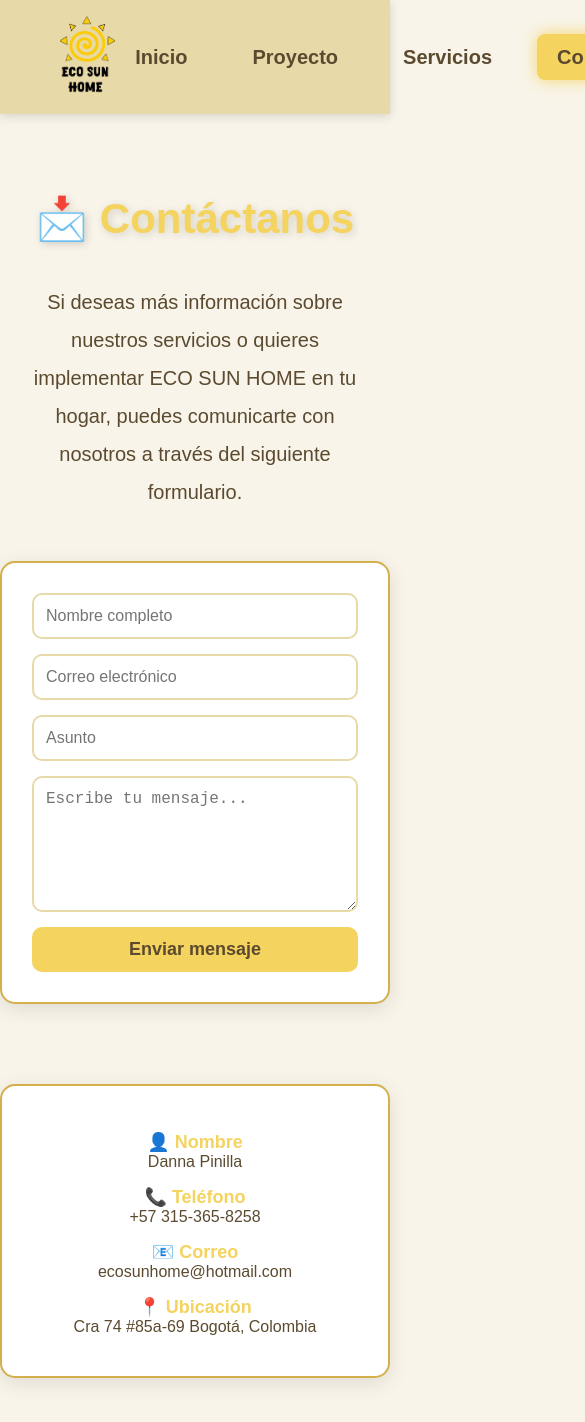
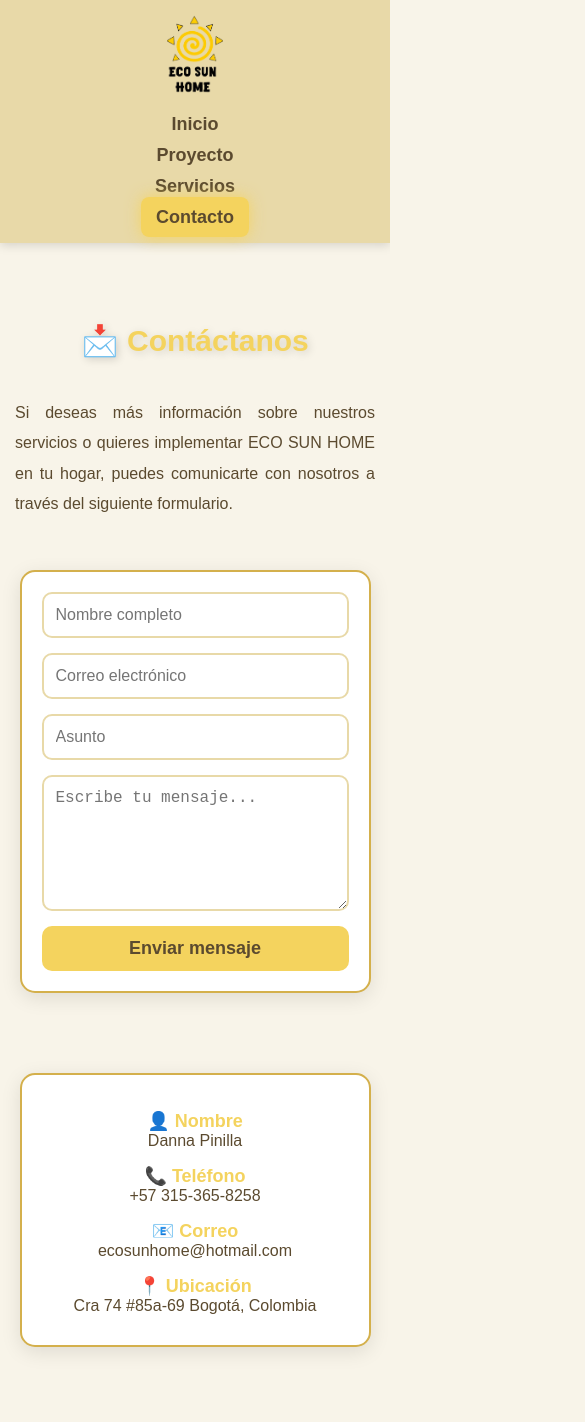
Before and after one commit to DannaPinilla/ECO-SUN-HOME, a plain HTML site: page contactos.html in a window 390 px wide. Shown: the top 1422 px of the page, 585 px wide, since content can reach past the window. Drawn offline with Linux system fonts and the light colour scheme.

Commit message:
Add files via upload

```diff
--- a/style/style.css
+++ b/style/style.css
@@ -354,3 +354,83 @@ form button:hover{
     font-size: 16px;
     margin-bottom: 10px;
 }
+
+/* ========================= */
+/* RESPONSIVE PARA CELULAR */
+/* ========================= */
+
+@media (max-width: 768px){
+
+    /* NAVBAR */
+    .navbar{
+        flex-direction: column;
+        padding: 15px;
+        gap: 15px;
+    }
+
+    .menu{
+        flex-direction: column;
+        align-items: center;
+        gap: 10px;
+    }
+
+    .menu a{
+        font-size: 18px;
+        padding: 10px 15px;
+    }
+
+    /* BIENVENIDA */
+    .bienvenida h2{
+        font-size: 30px;
+        padding: 0 10px;
+    }
+
+    .contenido-bienvenida{
+        font-size: 16px;
+        padding: 0 15px;
+        text-align: justify;
+    }
+
+    /* HERO */
+    .hero{
+        flex-direction: column;
+        padding: 30px 20px;
+        gap: 30px;
+    }
+
+    .hero-texto h1{
+        font-size: 28px;
+    }
+
+    .hero-texto p{
+        font-size: 16px;
+    }
+
+    .hero-imagen img{
+        max-width: 90%;
+    }
+
+    /* GALERÍA */
+    .fila img{
+        width: 140px;
+        height: 100px;
+    }
+
+    /* SERVICIOS */
+    .servicios-grid{
+        grid-template-columns: 1fr;
+        padding: 0 15px;
+    }
+
+    /* FORMULARIO */
+    form{
+        width: 90%;
+        padding: 20px;
+    }
+
+    /* INFO CONTACTO */
+    .info-card{
+        width: 90%;
+        padding: 20px;
+    }
+}
```
